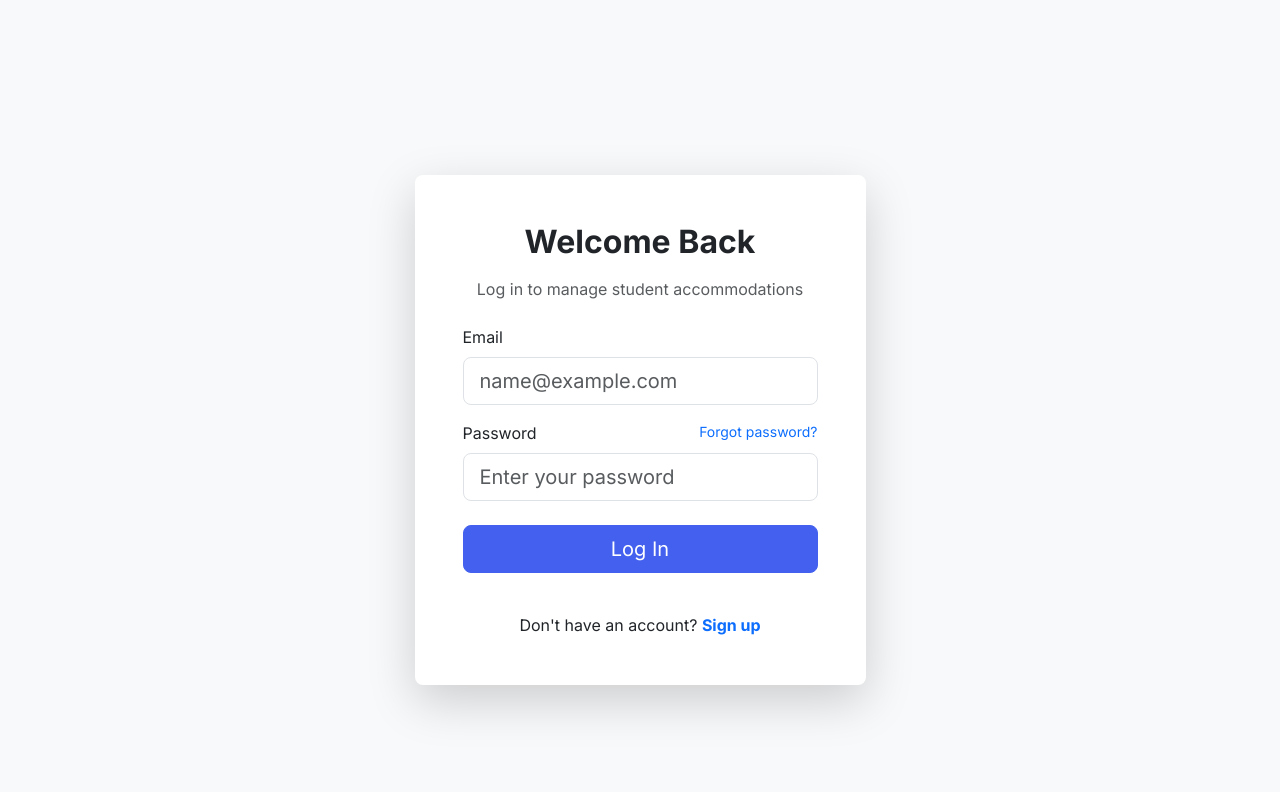
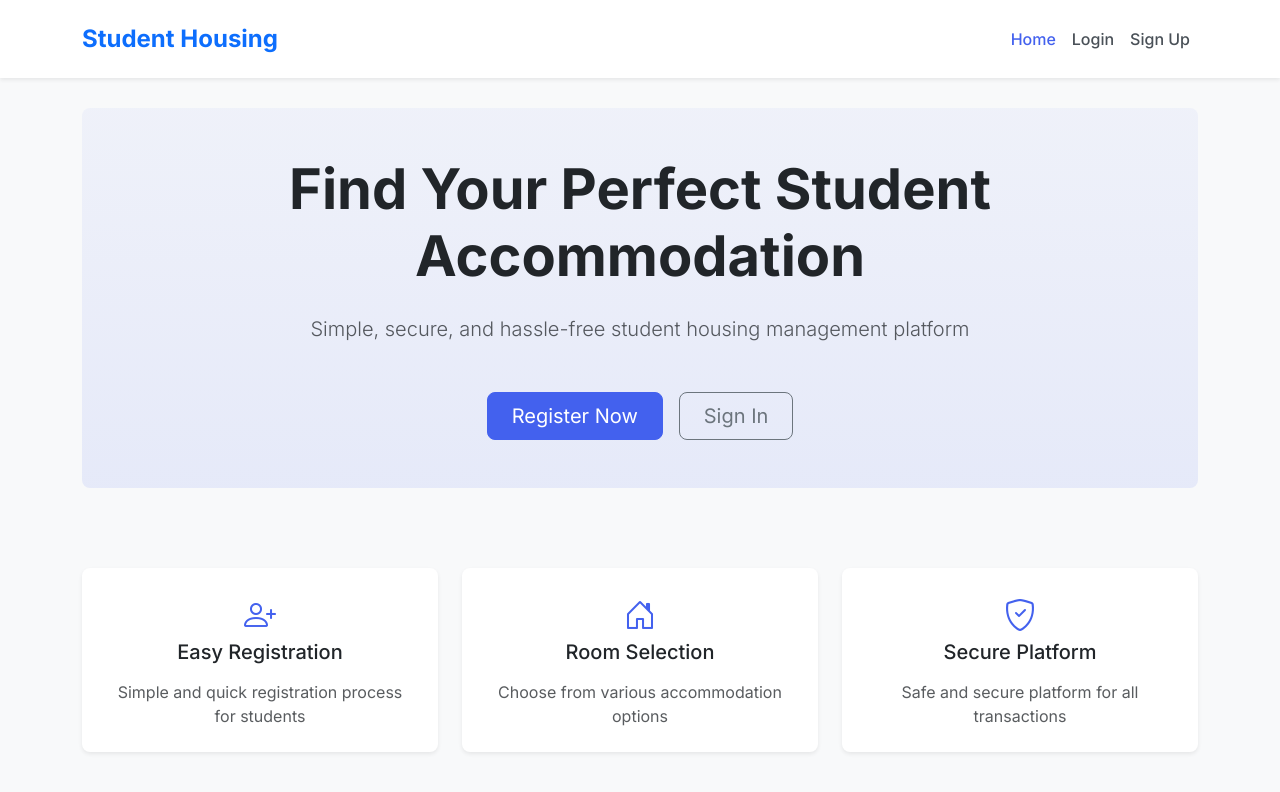
Before and after one commit to beezhub/student-accommodation-system, an Angular app in the folder frontend/: page /home in a window 1280 px wide. Before the commit this address led to /login. Shown: the top 792 px of the page. Built offline with nearby package versions, Linux system fonts and the light colour scheme.

Commit message:
feat: create home page

```diff
--- a/frontend/src/app/app-routing.module.ts
+++ b/frontend/src/app/app-routing.module.ts
@@ -1,7 +1,11 @@
 import { Routes } from '@angular/router';
 
 export const routes: Routes = [
-  { path: '', redirectTo: '/login', pathMatch: 'full' },
+  { path: '', redirectTo: '/home', pathMatch: 'full' },
+  {
+    path: 'home',
+    loadComponent: () => import('./features/home/home.component').then(m => m.HomeComponent)
+  },
   {
     path: 'login',
     loadComponent: () => import('./features/auth/login/login.component').then(m => m.LoginComponent)
@@ -14,5 +18,5 @@ export const routes: Routes = [
     path: 'student-registration',
     loadComponent: () => import('./features/student/registration/student-registration.component').then(m => m.StudentRegistrationComponent)
   },
-  { path: '**', redirectTo: '/login' }
+  { path: '**', redirectTo: '/home' }
 ];
--- a/frontend/src/app/app.component.css
+++ b/frontend/src/app/app.component.css
@@ -9,6 +9,25 @@
   padding: 20px;
 }
 
+.navbar {
+  padding: 1rem 0;
+}
+
+.navbar-brand {
+  font-size: 1.5rem;
+}
+
+.nav-link {
+  font-weight: 500;
+  color: var(--neutral-700);
+  padding: 0.5rem 1rem;
+  transition: color 0.3s ease;
+}
+
+.nav-link:hover, .nav-link.active {
+  color: var(--primary);
+}
+
 @media (min-width: 768px) {
   .main-content {
     padding: 30px;
--- a/frontend/src/app/app.component.html
+++ b/frontend/src/app/app.component.html
@@ -1,4 +1,27 @@
 <div class="app-container">
+  <nav class="navbar navbar-expand-lg navbar-light bg-white shadow-sm">
+    <div class="container">
+      <a class="navbar-brand fw-bold text-primary" routerLink="/home">
+        Student Housing
+      </a>
+      <button class="navbar-toggler" type="button" data-bs-toggle="collapse" data-bs-target="#navbarNav" aria-controls="navbarNav" aria-expanded="false" aria-label="Toggle navigation">
+        <span class="navbar-toggler-icon"></span>
+      </button>
+      <div class="collapse navbar-collapse" id="navbarNav">
+        <ul class="navbar-nav ms-auto">
+          <li class="nav-item">
+            <a class="nav-link" routerLink="/home" routerLinkActive="active">Home</a>
+          </li>
+          <li class="nav-item">
+            <a class="nav-link" routerLink="/login" routerLinkActive="active">Login</a>
+          </li>
+          <li class="nav-item">
+            <a class="nav-link" routerLink="/signup" routerLinkActive="active">Sign Up</a>
+          </li>
+        </ul>
+      </div>
+    </div>
+  </nav>
   <main class="main-content">
     <router-outlet></router-outlet>
   </main>
--- /dev/null
+++ b/frontend/src/app/features/home/home.component.css
@@ -0,0 +1,38 @@
+.hero-section {
+  padding: 4rem 0;
+  background: linear-gradient(rgba(67, 97, 238, 0.05), rgba(67, 97, 238, 0.1));
+  border-radius: var(--border-radius);
+  margin-bottom: 2rem;
+}
+
+.feature-icon {
+  font-size: 2rem;
+  color: var(--primary);
+}
+
+.hover-card {
+  transition: transform 0.3s ease;
+}
+
+.hover-card:hover {
+  transform: translateY(-5px);
+}
+
+.btn {
+  transition: all 0.3s ease;
+}
+
+.btn:hover {
+  transform: translateY(-2px);
+  box-shadow: 0 4px 8px rgba(0, 0, 0, 0.1);
+}
+
+@media (max-width: 768px) {
+  .hero-section {
+    padding: 2rem 0;
+  }
+
+  .display-4 {
+    font-size: 2.5rem;
+  }
+}
--- /dev/null
+++ b/frontend/src/app/features/home/home.component.html
@@ -0,0 +1,24 @@
+<div class="container">
+  <!-- Hero Section -->
+  <div class="hero-section text-center py-5">
+    <h1 class="display-4 fw-bold mb-4">Find Your Perfect Student Accommodation</h1>
+    <p class="lead text-muted mb-5">Simple, secure, and hassle-free student housing management platform</p>
+    <div class="d-grid gap-3 d-sm-flex justify-content-sm-center">
+      <a routerLink="/student-registration" class="btn btn-primary btn-lg px-4 gap-3">Register Now</a>
+      <a routerLink="/login" class="btn btn-outline-secondary btn-lg px-4">Sign In</a>
+    </div>
+  </div>
+
+  <!-- Features Section -->
+  <div class="row g-4 py-5">
+    <div class="col-md-4" *ngFor="let feature of features">
+      <div class="card h-100 border-0 shadow-sm hover-card">
+        <div class="card-body text-center p-4">
+          <i class="bi {{feature.icon}} feature-icon mb-3"></i>
+          <h3 class="card-title h5 mb-3">{{feature.title}}</h3>
+          <p class="card-text text-muted">{{feature.description}}</p>
+        </div>
+      </div>
+    </div>
+  </div>
+</div>
--- /dev/null
+++ b/frontend/src/app/features/home/home.component.ts
@@ -0,0 +1,30 @@
+import { Component } from '@angular/core';
+import { CommonModule } from '@angular/common';
+import { RouterModule } from '@angular/router';
+
+@Component({
+  selector: 'app-home',
+  templateUrl: './home.component.html',
+  styleUrls: ['./home.component.css'],
+  standalone: true,
+  imports: [CommonModule, RouterModule]
+})
+export class HomeComponent {
+  features = [
+    {
+      title: 'Easy Registration',
+      description: 'Simple and quick registration process for students',
+      icon: 'bi-person-plus'
+    },
+    {
+      title: 'Room Selection',
+      description: 'Choose from various accommodation options',
+      icon: 'bi-house-door'
+    },
+    {
+      title: 'Secure Platform',
+      description: 'Safe and secure platform for all transactions',
+      icon: 'bi-shield-check'
+    }
+  ];
+}
```
